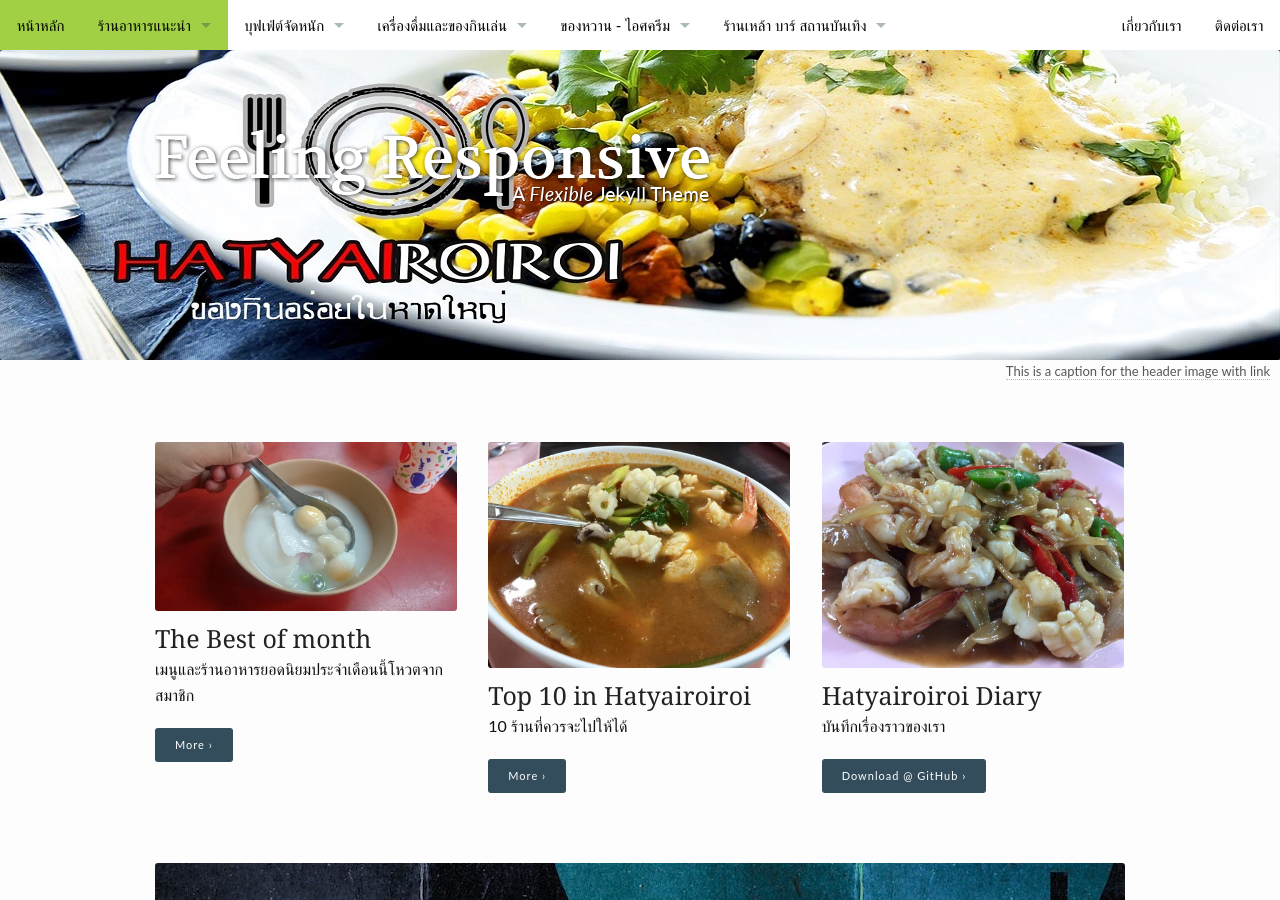
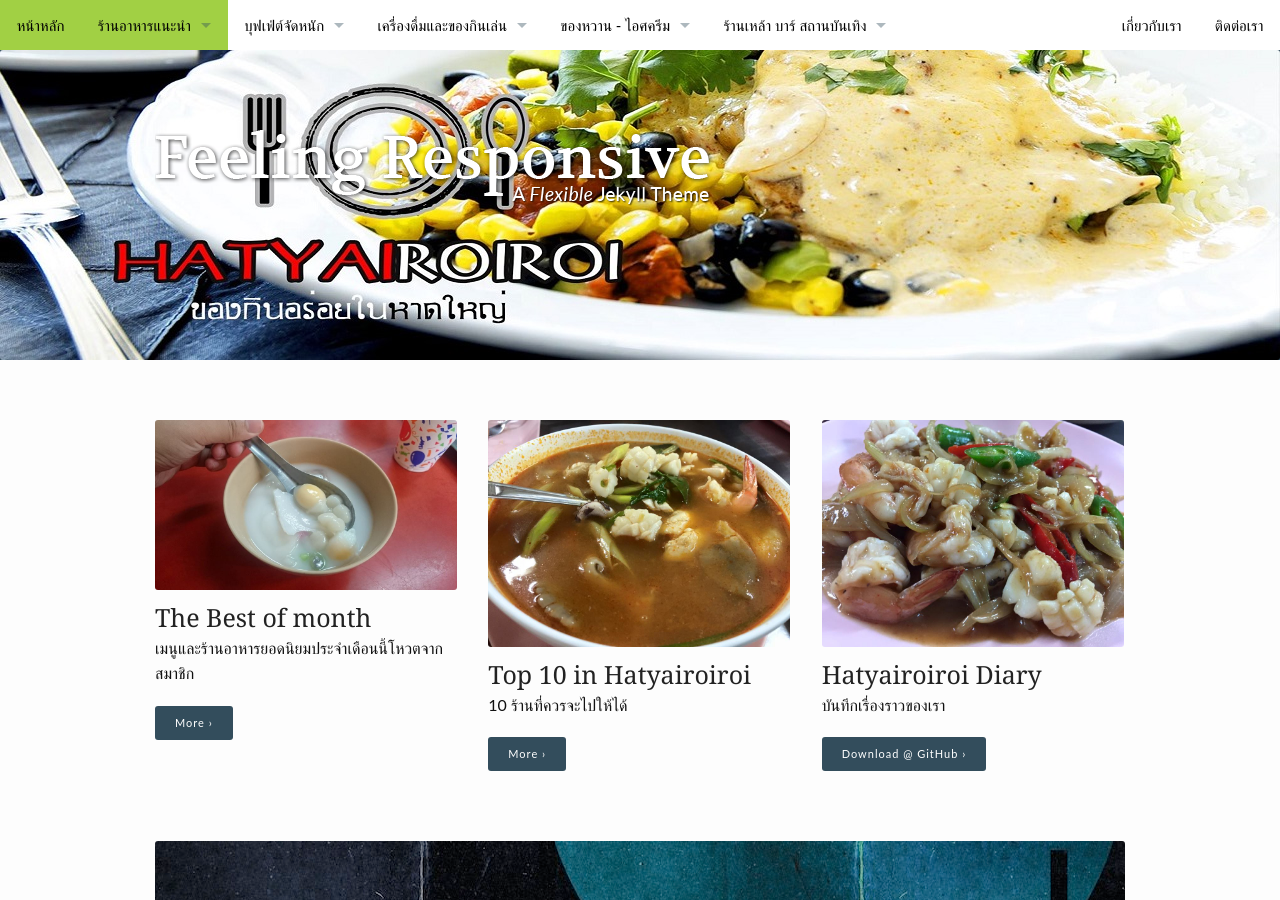
Before and after one commit to hatyairoiroi/hatyairoiroi.github.io, a Jekyll site: the page built from index.md, in a window 1280 px wide and 900 px high. Built offline with Jekyll 4.4.1, drawn with Linux system fonts in a browser that asks for light colours.

Commit message:
Update index.md

```diff
--- a/index.md
+++ b/index.md
@@ -8,8 +8,6 @@
 title: "HatYairoiroi - "
 header:
     image_fullwidth: "header_hatyai.jpg"
-    caption: This is a caption for the header image with link
-    caption_url: https://hatyairoiroi.github.io/
 widget-1:
     title: "The Best of month"
     url: ''
```
